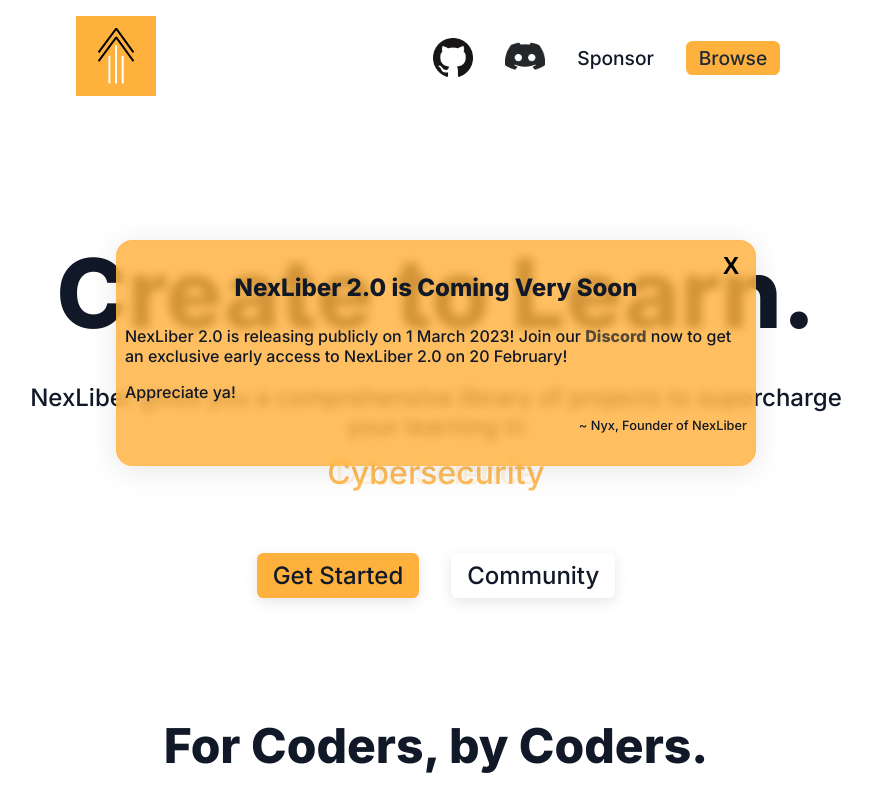
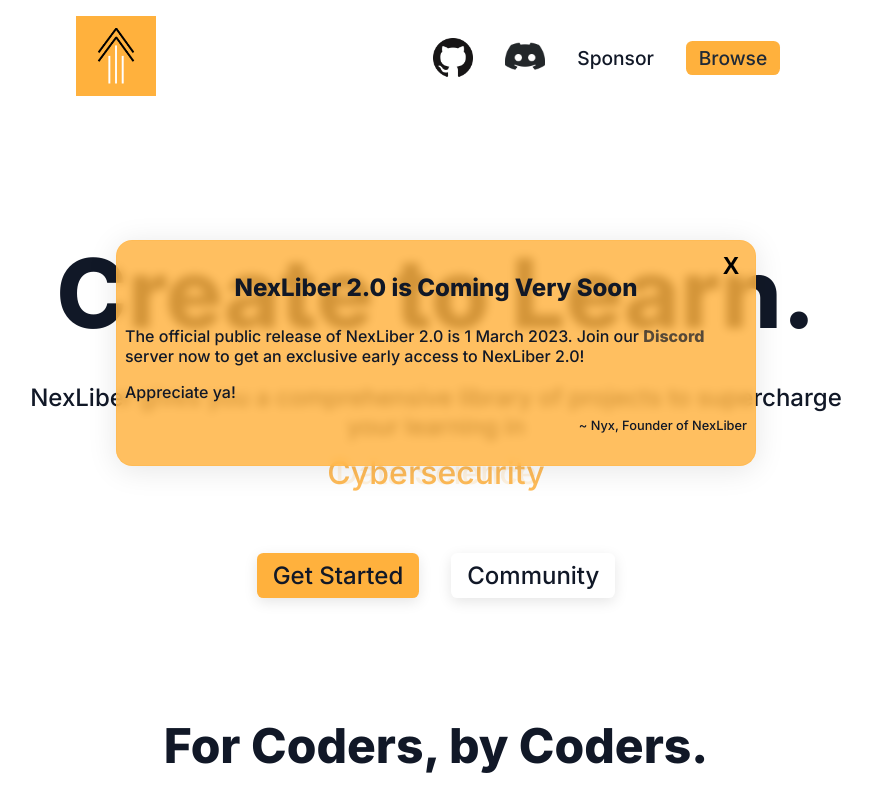
Before and after one commit to xyntechx/NexLiber-v1, a Next.js app: page / in a window 1280 px wide. Shown: the top 800 px of the page, without its empty margins (204-1076 px from the left). Built offline with nearby package versions, Linux system fonts and the light colour scheme.

Commit message:
✨ Update popup

```diff
--- a/components/popup/index.tsx
+++ b/components/popup/index.tsx
@@ -21,15 +21,14 @@
                         NexLiber 2.0 is Coming Very Soon
                     </h1>
                     <p className={styles.text}>
-                        NexLiber 2.0 is releasing publicly on 1 March 2023! Join
+                        The official public release of NexLiber 2.0 is 1 March 2023. Join
                         our{" "}
                         <Link href="/community">
                             <a target="_blank" className={styles.link}>
                                 Discord
                             </a>
                         </Link>{" "}
-                        now to get an exclusive early access to NexLiber 2.0 on
-                        20 February!
+                        server now to get an exclusive early access to NexLiber 2.0!
                     </p>
                     <p className={styles.text}>Appreciate ya!</p>
                     <sub className={styles.author}>
```
